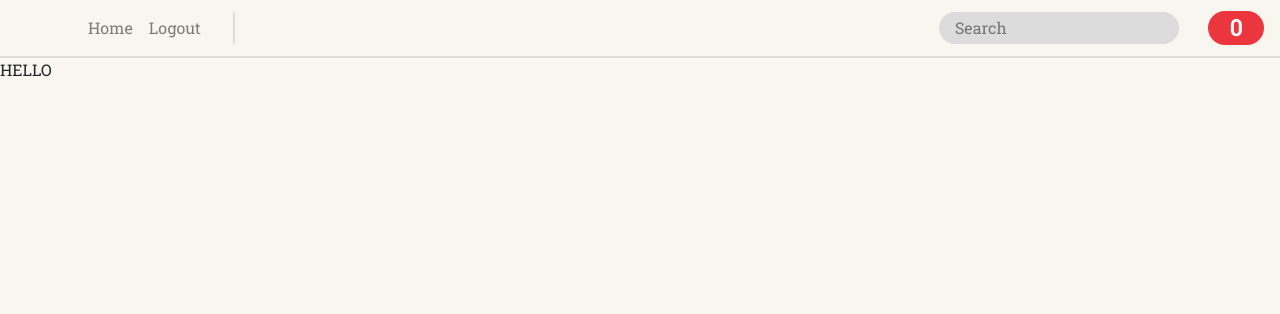
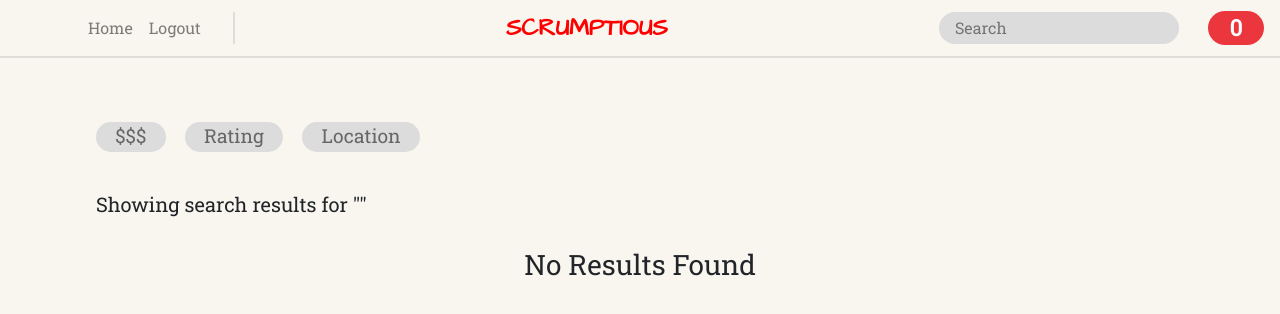
Before and after one commit to Crumbs-SS/ClientFrontEnd, a React (Create React App) app: page /search in a window 1280 px wide. Shown: the top 314 px of the page. Built offline with nearby package versions, Linux system fonts and the light colour scheme.

Commit message:
JTN-078 feat: completetion of search page

```diff
--- /dev/null
+++ b/src/components/FilterOption.js
@@ -0,0 +1,11 @@
+
+const FilterOption = props => {
+  const text = props.text;
+  return(
+    <div className='filter-option'>
+      <span> {text} </span>
+    </div>
+  )
+}
+
+export default FilterOption;
--- a/src/components/Header.js
+++ b/src/components/Header.js
@@ -1,5 +1,5 @@
 import '../style/header.css';
-import { Navbar, Nav, Form, Button } from 'react-bootstrap';
+import { Navbar, Nav, Form } from 'react-bootstrap';
 import { useState } from 'react';
 import { useDispatch } from 'react-redux';
 import { Redirect } from 'react-router-dom';
@@ -35,6 +35,9 @@ const Header = () => {
             <Nav.Link href="/logout">Logout</Nav.Link>
             <div className="vert-line"></div>
           </Nav>
+          <Nav className="title-namee">
+            SCRUMPTIOUS
+          </Nav>
           <Form inline onSubmit={searchForContent}>
             <input
               onChange={e => setSearchText(e.target.value)}
--- /dev/null
+++ b/src/components/SearchResult.js
@@ -0,0 +1,22 @@
+
+const SearchResult = props => {
+  const restaurant = props.result;
+
+  return(
+    <div className='search-result'>
+      <div className='img-holder'>
+        <img
+          alt="restaurant"
+          src={"https://t4.ftcdn.net/jpg/00/64/67/63/360_F_64676383_LdbmhiNM6Ypzb3FM4PPuFP9rHe7ri8Ju.jpg"}
+          className="restaurant-img"
+        />
+      </div>
+      <div className='rest-card-info'>
+        <h5> {restaurant.name} </h5>
+        <p> {restaurant.address}  </p>
+      </div>
+    </div>
+  )
+}
+
+export default SearchResult;
--- a/src/components/pages/SearchPage.js
+++ b/src/components/pages/SearchPage.js
@@ -1,12 +1,34 @@
 import '../../style/search-page.css';
 import Header from '../Header';
+import FilterOption from '../FilterOption';
+import { useSelector } from 'react-redux';
+import SearchResult from '../SearchResult';
 
 const SearchPage = () => {
+
+  let query = window.location.search.split("=")[1]; //returns QueryParam
+  const searchResults = useSelector(state => state.search).searchResults;
+
   return(
     <>
       <Header />
       <div className="search-page">
-        HELLO
+        <div className="filter-options">
+          <FilterOption text={"$$$"} />
+          <FilterOption text={"Rating"} />
+          <FilterOption text={"Location"} />
+        </div>
+
+        <h5 id="result-text"> Showing search results for "{query}"</h5>
+
+        <div className='content-context'>
+          {
+            (searchResults && searchResults.length > 0) ?
+              searchResults.map(result => <SearchResult result={result}/>)
+                : <h3 id="result-status"> No Results Found </h3>
+          }
+        </div>
+
       </div>
     </>
   )
--- a/src/style/header.css
+++ b/src/style/header.css
@@ -41,3 +41,12 @@
   margin-left: 1.5em;
   background: rgba(0, 0, 0, .1);
 }
+
+.title-namee{
+  margin: auto;
+  margin-left: 0;
+  font-size: 1.5em;
+  color: red;
+  font-family: 'Architects Daughter', cursive;
+  font-weight: bold;
+}
--- a/src/style/search-page.css
+++ b/src/style/search-page.css
@@ -0,0 +1,79 @@
+.search-page{
+  margin: 4em;
+  margin-left: 6em;
+  margin-right: 6em;
+}
+
+.filter-option{
+  background: rgb(220, 220, 220);
+  color: rgb(102, 102, 102);
+  display: inline-block;
+  height: 30px;
+  padding: 0em 1em;
+  border-radius: 1.6em;
+  margin-right: 1em;
+  font-size: 1.2em;
+  cursor: pointer;
+
+  transition: background .3s
+}
+
+.filter-option:hover{
+  background: rgb(200, 200, 200);
+}
+
+#result-text{
+  margin-top: 2em;
+}
+
+.content-context{
+  display: flex;
+  flex-wrap: wrap;
+  margin-top: 2em;
+  justify-content: center;
+}
+
+#result-status{
+  margin:auto;
+}
+
+
+/* Search Result */
+
+.search-result{
+  margin: 1em;
+  display: flex;
+  justify-content: space-between;
+  background: rgb(249, 246, 240);
+  width: 35em;
+  padding: 2em;
+  box-shadow: 5px 10px 10px rgb(120, 120, 120);
+}
+
+.img-holder{
+  width: 10em;
+  height: 10em;
+  border-radius: 50%;
+}
+
+.img-holder img{
+  background: rgb(60, 60, 60);
+  width: 100%;
+  height: 100%;
+  object-fit: cover;
+  border-radius: 50%;
+}
+
+.rest-card-info{
+  margin: auto;
+  display: flex;
+  flex-flow: column;
+  height: 150px;
+  width: 300px;
+  text-overflow: ellipsis;
+  overflow: hidden;
+}
+
+.rest-card-info p{
+  font-size: .9em;
+}
```
Lines whose indentation alone changed are shown as unchanged.
